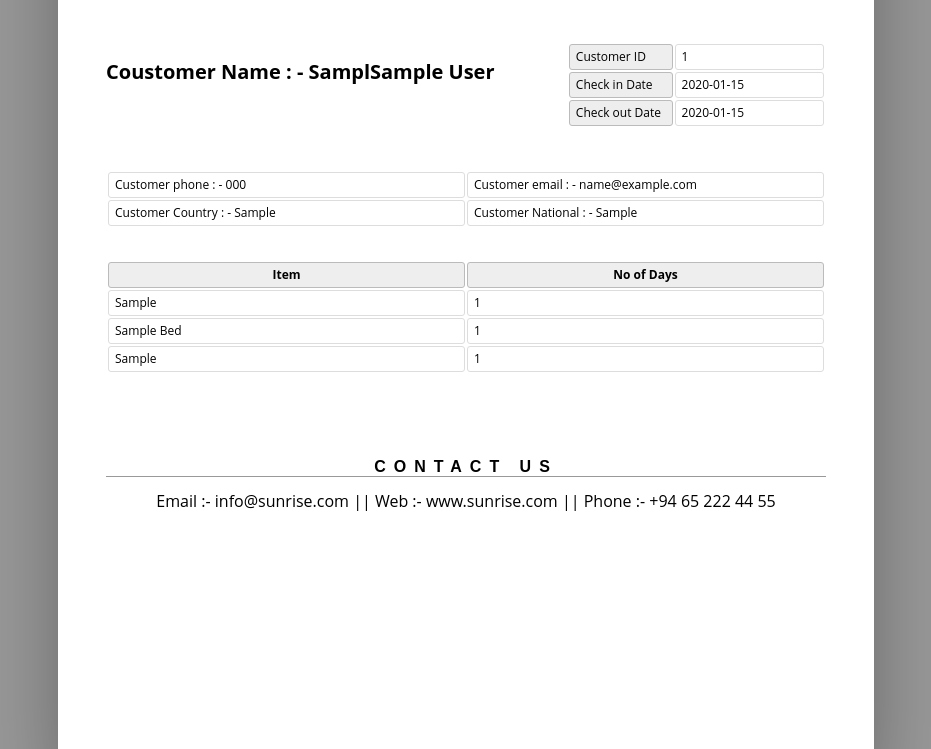
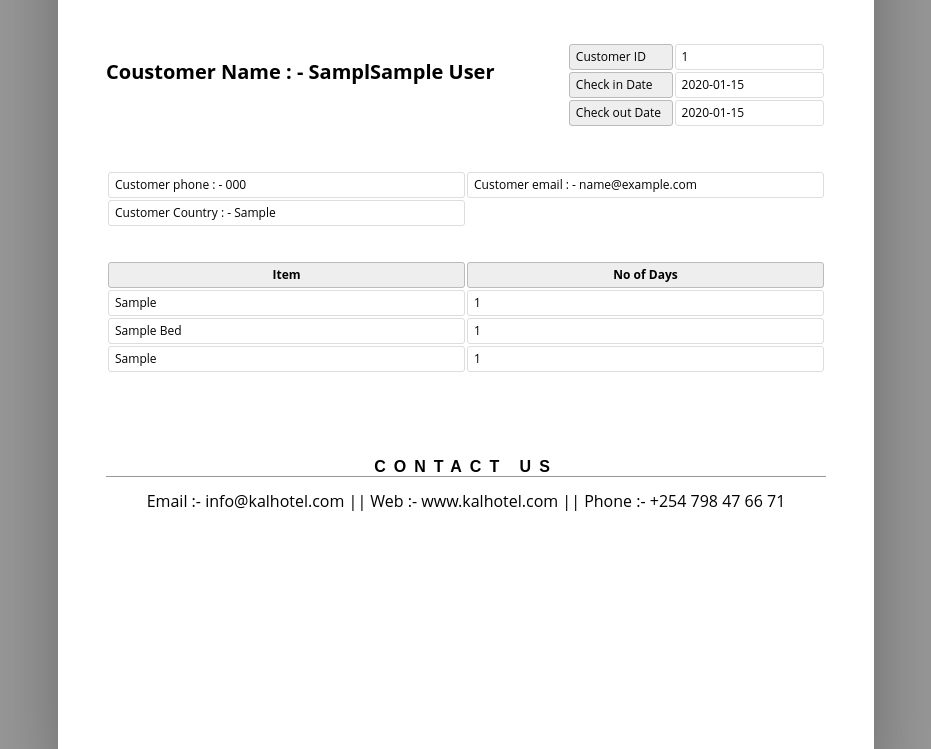
Before and after one commit to aumabrian/Hotel-Reservation-System, a PHP site: page /admin/show.php?sid=1 in a window 1280 px wide. Shown: the part 268-1017 px from the top of the page, without its empty margins (174-1105 px from the left). Run offline with PHP 8.4, Linux system fonts and the light colour scheme; tables that the repository leaves empty hold one stand-in row (values such as "Sample post").

Commit message:
Add files via upload

```diff
--- a/admin/show.php
+++ b/admin/show.php
@@ -230,7 +230,6 @@ tr:hover .cut { opacity: 1; }
 					</tr>
 					<tr>
 						<td>Customer Country : -  <?php echo $country; ?> </td>
-						<td>Customer National : -  <?php echo $National; ?> </td>
 					</tr>
 				</table>
 				<br>
@@ -268,7 +267,7 @@ tr:hover .cut { opacity: 1; }
 		<aside>
 			<h1><span >Contact us</span></h1>
 			<div >
-				<p align="center">Email :- info@sunrise.com || Web :- www.sunrise.com || Phone :- +94 65 222 44 55 </p>
+				<p align="center">Email :- info@kalhotel.com || Web :- www.kalhotel.com || Phone :- +254 798 47 66 71 </p>
 			</div>
 		</aside>
 	</body>
```
